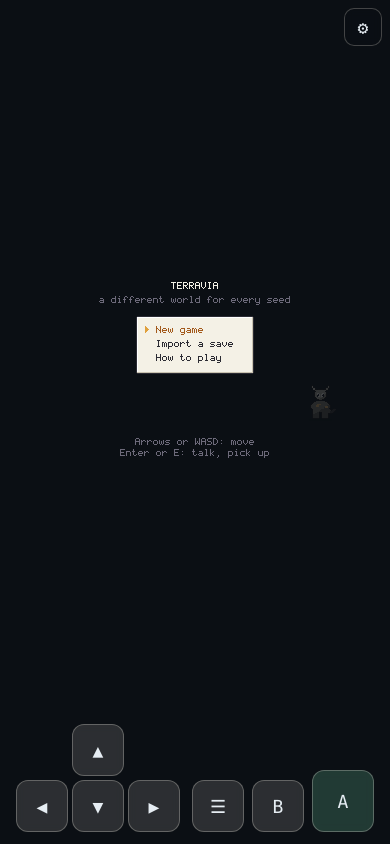
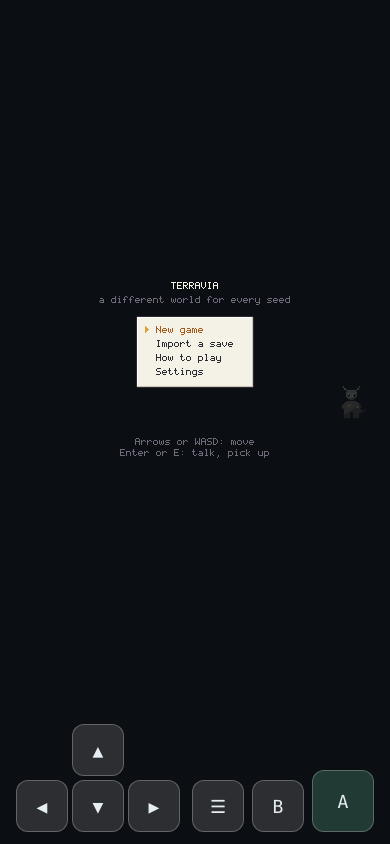
Before and after one commit to maxgfr/terravia, a website built with Vite: page index.html in a window 390 px wide. Built offline with nearby package versions, Linux system fonts and the light colour scheme.

Commit message:
Échap ouvre le menu, l'engrenage disparaît, le jeu remplit l'écran
Échap n'ouvrait rien
--------------------
La touche produit « annuler », et le monde parcouru n'ouvrait le menu que sur
« menu » — M ou Tab. L'aide, le didacticiel et le README promettaient pourtant
tous les trois qu'Échap l'ouvrait. Elle le fait maintenant, sans cesser
d'annuler partout ailleurs.

L'engrenage en doublon
----------------------
Le bouton flottant du coin supérieur droit doublait l'entrée Paramètres du
menu de pause. Retiré : le bouton, son CSS, son écouteur et `ouvrirParametres`.
L'écran-titre reçoit en échange sa propre entrée Paramètres — sans elle, la
langue devenait inatteignable avant d'avoir commencé une partie, c'est-à-dire
au moment où l'on en a le plus besoin.

Le jeu flottait au milieu de la page
------------------------------------
La largeur virtuelle était figée à 320 pixels et l'échelle restait entière : un
écran 16:9 laissait 160 pixels de marge noire de chaque côté en 1080p, 320 en
1440p. C'est désormais la largeur qui s'adapte au format de l'écran, l'échelle
restant entière — les pixels demeurent carrés, on voit simplement un peu plus
de monde. Marge résiduelle mesurée : de zéro à deux pixels sur tous les formats
courants.

La vue reste bornée à 448 pixels : sur un écran ultra-large, montrer la moitié
d'une région d'un coup dénaturerait le cadrage, et les panneaux d'interface se
perdraient dans le vide.

Un défaut attrapé au passage : décider l'échelle sur la seule hauteur faisait
déborder le canvas de 125 pixels sur un téléphone tenu en portrait. Le facteur
retient le plus contraignant des deux dimensions. Un test balaie 2 800
combinaisons de tailles pour qu'aucune ne déborde.

Le calcul de cadrage est extrait en fonction pure, éprouvable sans navigateur.

```diff
--- a/index.html
+++ b/index.html
@@ -56,30 +56,6 @@
         touch-action: none;
       }
 
-      /* Réglages : toujours accessible, au-dessus de tout, coin supérieur droit. */
-      #parametres {
-        position: fixed;
-        top: calc(8px + env(safe-area-inset-top));
-        right: calc(8px + env(safe-area-inset-right));
-        z-index: 10;
-        width: 38px;
-        height: 38px;
-        display: grid;
-        place-items: center;
-        font: inherit;
-        font-size: 18px;
-        color: #e6edf3;
-        background: rgba(11, 15, 20, 0.55);
-        border: 1px solid rgba(244, 241, 230, 0.24);
-        border-radius: 10px;
-        cursor: pointer;
-        backdrop-filter: blur(4px);
-      }
-      #parametres:hover,
-      #parametres:focus-visible {
-        background: rgba(224, 160, 60, 0.45);
-        outline: none;
-      }
       /* Écran affiché avant que le JS ne prenne la main, et si le JS échoue. */
       #boot {
         position: fixed;
@@ -170,7 +146,6 @@
   </head>
   <body>
     <div id="app"><div id="scene"></div></div>
-    <button id="parametres" type="button" aria-label="Paramètres" title="Paramètres">⚙</button>
     <div id="boot">TERRAVIA</div>
     <noscript>
       <div style="position: fixed; inset: 0; display: grid; place-items: center">
--- a/src/core/viewport.ts
+++ b/src/core/viewport.ts
@@ -1,21 +1,64 @@
 /**
  * Le canvas de jeu et sa mise à l'échelle.
  *
- * Terravia rend toujours dans une résolution virtuelle fixe (320×208, soit 20×13 tuiles
- * de 16 px). Le buffer interne du canvas ne change jamais de taille : c'est le CSS qui
- * l'agrandit, avec `image-rendering: pixelated`. Deux conséquences qu'on veut :
+ * Le rendu se fait dans une résolution virtuelle agrandie par un facteur **entier** :
+ * c'est ce qui garde les pixels carrés, sans flou d'interpolation.
  *
- *   1. toute la mise en page de l'UI (menus, combat) raisonne en coordonnées fixes,
- *      donc aucun calcul responsive dans le code de jeu ;
- *   2. le rendu reste net à toute échelle, sans flou d'interpolation.
+ * La hauteur est fixe — toute la mise en page verticale y est réglée. La **largeur**,
+ * elle, s'adapte au format de l'écran. Avec une largeur figée à 320, un écran 16:9
+ * laissait 160 pixels de marge noire de chaque côté en 1080p, et 320 en 1440p : le jeu
+ * flottait au milieu de la page. Élargir la vue plutôt que grossir les pixels remplit
+ * l'écran sans rien déformer, et montre simplement un peu plus de monde.
  *
- * L'espace laissé libre autour du canvas n'est pas perdu : sur mobile, les contrôles
- * tactiles s'y installent.
+ * Aucune scène ne code sa mise en page en dur : toutes lisent ces constantes, ce qui
+ * rend la largeur variable sans surprise. Les liaisons de module ESM étant vivantes,
+ * une réaffectation ici se propage à tous les appelants.
  */
 
-export const VIRTUAL_WIDTH = 320;
+/** Hauteur virtuelle, invariable : 13 tuiles de 16 pixels. */
 export const VIRTUAL_HEIGHT = 208;
 export const TILE_SIZE = 16;
+
+/** Bornes de la largeur virtuelle, en pixels. */
+const LARGEUR_MIN = 320;
+/**
+ * Au-delà, la vue s'étire sans profit : sur un écran ultra-large, on verrait la moitié
+ * de la région d'un coup et les panneaux d'interface se perdraient dans le vide.
+ */
+const LARGEUR_MAX = 448;
+
+/**
+ * Largeur virtuelle courante. Variable, mais jamais pendant une trame : elle ne change
+ * qu'au redimensionnement de la fenêtre.
+ */
+export let VIRTUAL_WIDTH = LARGEUR_MIN;
+
+export interface Cadrage {
+  /** Facteur d'agrandissement, entier dès que la place le permet. */
+  readonly scale: number;
+  readonly largeur: number;
+}
+
+/**
+ * Décide de l'échelle et de la largeur virtuelle pour une place donnée.
+ *
+ * L'échelle se lit sur la **hauteur** seule, la seule dimension fixe ; la largeur
+ * remplit ensuite ce qui reste. Fonction pure, donc éprouvable sans navigateur — c'est
+ * là que se joue la différence entre un jeu qui remplit l'écran et un jeu qui flotte au
+ * milieu d'une page noire.
+ */
+export function cadrer(largeurDispo: number, hauteurDispo: number): Cadrage {
+  // La hauteur commande, mais un écran étroit — un téléphone tenu en portrait — ne peut
+  // pas toujours payer le facteur qu'elle autorise : à s'en tenir à elle, le canvas
+  // débordait de la page. On retient donc le plus contraignant des deux.
+  const brut = Math.min(hauteurDispo / VIRTUAL_HEIGHT, largeurDispo / LARGEUR_MIN);
+  const scale = brut >= 1 ? Math.floor(brut) : brut;
+  const voulue = Math.floor(largeurDispo / scale);
+  // Largeur paire : une largeur impaire décentrerait d'un demi-pixel tout ce que les
+  // scènes centrent sur `VIRTUAL_WIDTH / 2`.
+  const largeur = Math.max(LARGEUR_MIN, Math.min(LARGEUR_MAX, voulue - (voulue % 2)));
+  return { scale, largeur };
+}
 
 export interface Viewport {
   readonly canvas: HTMLCanvasElement;
@@ -61,14 +104,15 @@ export function createViewport(host: HTMLElement): Viewport {
     const hauteurDispo = contenu?.hauteur ?? host.clientHeight ?? window.innerHeight;
     if (largeurDispo <= 0 || hauteurDispo <= 0) return;
 
-    const brut = Math.min(largeurDispo / VIRTUAL_WIDTH, hauteurDispo / VIRTUAL_HEIGHT);
-    // Échelle entière dès qu'on a la place : c'est ce qui garde les pixels carrés.
-    scale = brut >= 1 ? Math.floor(brut) : brut;
+    const cadrage = cadrer(largeurDispo, hauteurDispo);
+    scale = cadrage.scale;
+    VIRTUAL_WIDTH = cadrage.largeur;
 
+    // Changer le buffer réinitialise le contexte, filtrage compris : on le réaffirme
+    // juste après, sinon le premier rendu qui suit sort flou.
+    if (canvas.width !== VIRTUAL_WIDTH) canvas.width = VIRTUAL_WIDTH;
     canvas.style.width = `${Math.round(VIRTUAL_WIDTH * scale)}px`;
     canvas.style.height = `${Math.round(VIRTUAL_HEIGHT * scale)}px`;
-    // Le contexte perd son état quand la taille du buffer change ; ici elle ne change
-    // pas, mais on réaffirme le filtrage au cas où le navigateur le réinitialise.
     ctx.imageSmoothingEnabled = false;
   };
 
--- a/src/game/jeu.ts
+++ b/src/game/jeu.ts
@@ -33,8 +33,8 @@ export interface Scene {
   /**
    * Appelé sur toute la pile juste avant une écriture de la partie : la scène y dépose
    * ce qu'elle est seule à connaître. Le combat s'en sert pour enregistrer l'échange en
-   * cours, si bien qu'une sauvegarde déclenchée à n'importe quel instant — l'engrenage,
-   * la fermeture de l'onglet — le capte tel qu'il est, même sous un autre écran.
+   * cours, si bien qu'une sauvegarde déclenchée à n'importe quel instant — un écran de
+   * réglages ouvert par-dessus, la fermeture de l'onglet — le capte tel qu'il est.
    */
   avantSauvegarde?(jeu: Jeu): void;
   /** Une scène opaque dispense de dessiner celles du dessous. */
@@ -91,18 +91,6 @@ export class Jeu {
   remplacer(scene: Scene): void {
     while (this.pile.length > 0) this.retirer();
     this.pousser(scene);
-  }
-
-  /**
-   * Ouvre les réglages, quel que soit l'écran courant.
-   *
-   * Appelé par l'engrenage du coin supérieur droit, qui vit dans le DOM et non sur le
-   * canvas : il reste donc atteignable même pendant un dialogue. On refuse simplement
-   * de l'empiler deux fois.
-   */
-  ouvrirParametres(fabrique: () => Scene): void {
-    if (this.sommet?.nom === 'parametres') return;
-    this.pousser(fabrique());
   }
 
   mettreAJour(step: number): void {
@@ -186,9 +174,9 @@ export class Jeu {
    */
   documentDePartie(): SaveFile | null {
     if (this.state.equipe.length === 0) return null;
-    // Toute la pile est consultée, pas seulement son sommet : ouvrir l'engrenage pendant
-    // un combat pose les réglages par-dessus lui, et c'est le combat, plus bas, qui a
-    // quelque chose à déposer.
+    // Toute la pile est consultée, pas seulement son sommet : ouvrir les réglages pendant
+    // un combat les pose par-dessus lui, et c'est le combat, plus bas, qui a quelque
+    // chose à déposer.
     for (const scene of this.pile) scene.avantSauvegarde?.(this);
     return exporterPartie(this.state, new Date().toISOString());
   }
--- a/src/i18n/preference.ts
+++ b/src/i18n/preference.ts
@@ -3,7 +3,7 @@
  *
  * L'anglais est la langue par défaut : le jeu est publié sur un lien public, et c'est
  * ce que la majorité des visiteurs comprendra. Le français reste complet et se choisit
- * dans les réglages — l'engrenage en haut à droite, atteignable dès le premier écran.
+ * dans les réglages, atteignables depuis l'écran-titre comme depuis le menu de pause.
  *
  * La langue du navigateur n'est **pas** consultée. Elle l'était, et c'était une
  * mauvaise idée : deux personnes ouvrant le même lien voyaient deux jeux différents,
--- a/src/main.ts
+++ b/src/main.ts
@@ -15,7 +15,6 @@ import { Jeu } from './game/jeu.ts';
 import { creerPartie } from './game/state.ts';
 import { installerDepotFichier, lireLanguePreferee } from './save/storage.ts';
 import { SceneTitre } from './scenes/titre.ts';
-import { SceneParametres } from './scenes/parametres.ts';
 import { traiterImport } from './scenes/partie.ts';
 import { Peintre } from './ui/draw.ts';
 import { langueParDefaut } from './i18n/preference.ts';
@@ -56,12 +55,6 @@ async function demarrer(): Promise<void> {
   // chemin le plus court entre « j'ai reçu une sauvegarde » et « je joue ».
   installerDepotFichier((contenu) => traiterImport(jeu, contenu));
 
-  // L'engrenage porte le choix de la langue : il doit rester atteignable depuis
-  // n'importe quel écran, y compris le tout premier, avant d'avoir compris le reste.
-  document.getElementById('parametres')?.addEventListener('click', () => {
-    jeu.ouvrirParametres(() => new SceneParametres());
-  });
-
   const boucle = createLoop({
     update: (step) => {
       jeu.mettreAJour(step);
--- a/src/scenes/overworld.ts
+++ b/src/scenes/overworld.ts
@@ -144,7 +144,10 @@ export class SceneOverworld implements Scene {
       return;
     }
 
-    if (jeu.entrees.pressee('menu')) {
+    // Échap ouvre le menu autant que M. La touche produit « annuler », qui ne servait à
+    // rien dans le monde parcouru — pendant que l'aide, le didacticiel et le README
+    // promettaient tous les trois qu'elle ouvrait le menu.
+    if (jeu.entrees.pressee('menu') || jeu.entrees.pressee('annuler')) {
       jeu.pousser(new SceneMenu());
       return;
     }
--- a/src/scenes/titre.ts
+++ b/src/scenes/titre.ts
@@ -16,6 +16,7 @@ import { choisirFichier, lireSauvegardeLocale } from '../save/storage.ts';
 import { COULEURS } from '../ui/draw.ts';
 import type { CleTexte } from '../i18n/index.ts';
 import { SceneAide } from './aide.ts';
+import { SceneParametres } from './parametres.ts';
 import { entrerDansLaPartie, traiterImport } from './partie.ts';
 
 type Ecran = 'accueil' | 'seed' | 'starter';
@@ -39,13 +40,21 @@ export class SceneTitre implements Scene {
   }
 
   /**
-   * La langue n'est plus dans ce menu : elle vit dans les réglages, atteignables par
-   * l'engrenage en haut à droite depuis n'importe quel écran.
+   * Les réglages figurent ici en propre.
+   *
+   * Ils vivaient derrière un engrenage flottant, doublon de l'entrée du menu de pause.
+   * L'engrenage retiré, l'écran-titre a besoin de son propre accès : c'est là que se
+   * choisit la langue, et un joueur qui ne comprend pas ce premier écran doit pouvoir
+   * en changer sans deviner comment naviguer.
    */
   private get entrees(): readonly CleTexte[] {
-    return this.aUneSauvegarde
-      ? ['titre.continuer', 'titre.nouvellePartie', 'titre.importer', 'parametres.commentJouer']
-      : ['titre.nouvellePartie', 'titre.importer', 'parametres.commentJouer'];
+    return [
+      ...(this.aUneSauvegarde ? (['titre.continuer'] as const) : []),
+      'titre.nouvellePartie',
+      'titre.importer',
+      'parametres.commentJouer',
+      'menu.parametres',
+    ];
   }
 
   mettreAJour(jeu: Jeu, step: number): void {
@@ -83,6 +92,9 @@ export class SceneTitre implements Scene {
         break;
       case 'parametres.commentJouer':
         jeu.pousser(new SceneAide());
+        break;
+      case 'menu.parametres':
+        jeu.pousser(new SceneParametres());
         break;
     }
   }
```
Also changed, not shown: src/scenes/parametres.ts (+4 -4 lines), tests/scenes.test.ts (+79 -6 lines), README.md.
